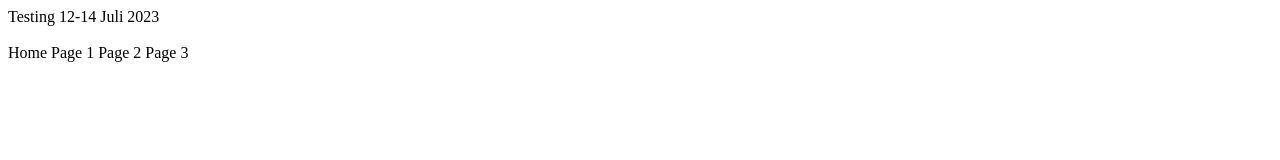
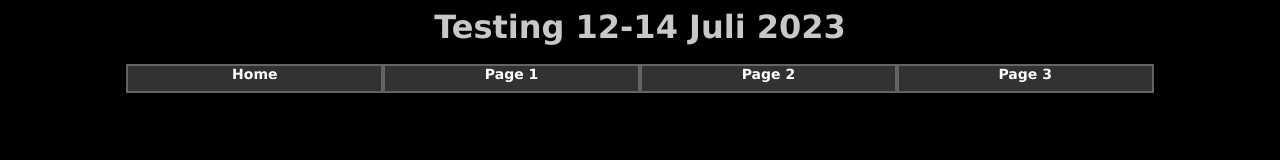
Before and after one commit to bgbjgvbj/bgbjgvbj.github.io, a plain HTML site: page page3.html in a window 1280 px wide. Drawn offline with Linux system fonts and the light colour scheme.

Commit message:
Update page3.html

```diff
--- a/page3.html
+++ b/page3.html
@@ -5,7 +5,7 @@
         <meta charset="utf-8">
         <title>Page 3</title>
         <link rel="icon" type="image/x-icon" href="assets/iconatas.ico">
-        <link rel="stylesheet" href="styles.css">
+        <link rel="stylesheet" href="styles/main.css">
     </head>
     <body>
         <header>Testing 12-14 Juli 2023</header><br>
```
